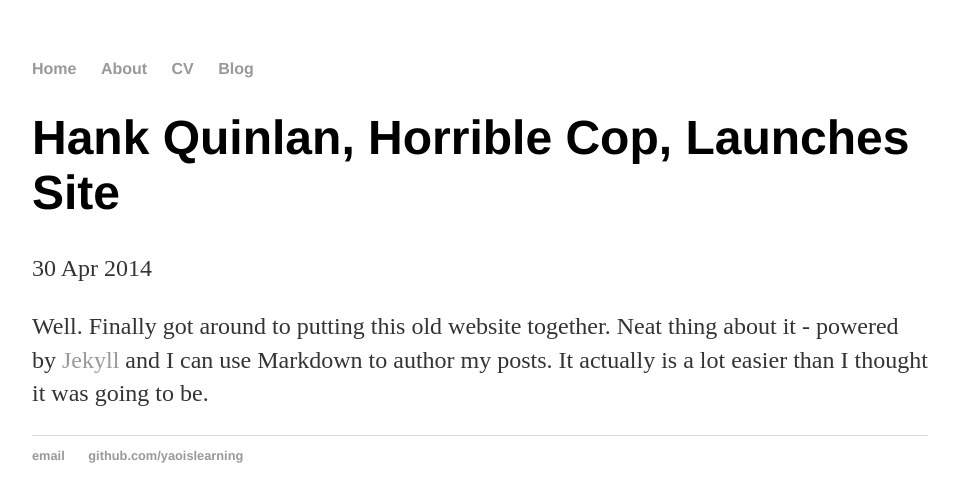
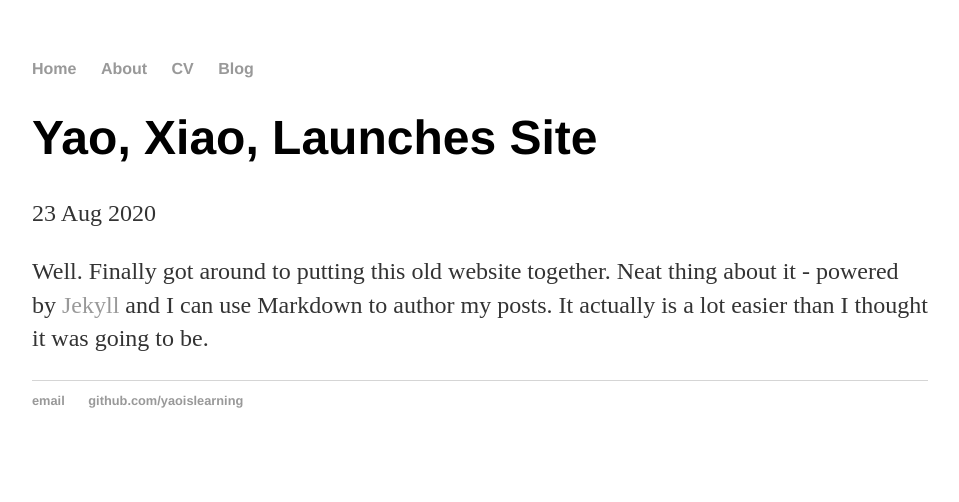
Before and after one commit to yaoislearning/yaoislearning.github.io, a Jekyll site: the page built from _posts/2020-08-23-yao-xiao-site-launched.md, in a window 1280 px wide. Shown: the top 502 px of the page, without its empty margins (160-1119 px from the left). Built offline with Jekyll 4.4.1, drawn with Linux system fonts in a browser that asks for light colours.

Commit message:
Update and rename 2014-04-30-hank-quinlan-site-launched.md to 2020-08-23-yao-xiao-site-launched.md

```diff
--- a/_posts/2014-04-30-hank-quinlan-site-launched.md
+++ b/_posts/2020-08-23-yao-xiao-site-launched.md
@@ -1,7 +1,7 @@
 ---
 layout: post
-title: "Hank Quinlan, Horrible Cop, Launches Site"
-date: 2014-04-30
+title: "Yao, Xiao, Launches Site"
+date: 2020-08-23
 ---
 
 Well. Finally got around to putting this old website together. Neat thing about it - powered by [Jekyll](http://jekyllrb.com) and I can use Markdown to author my posts. It actually is a lot easier than I thought it was going to be.
```
